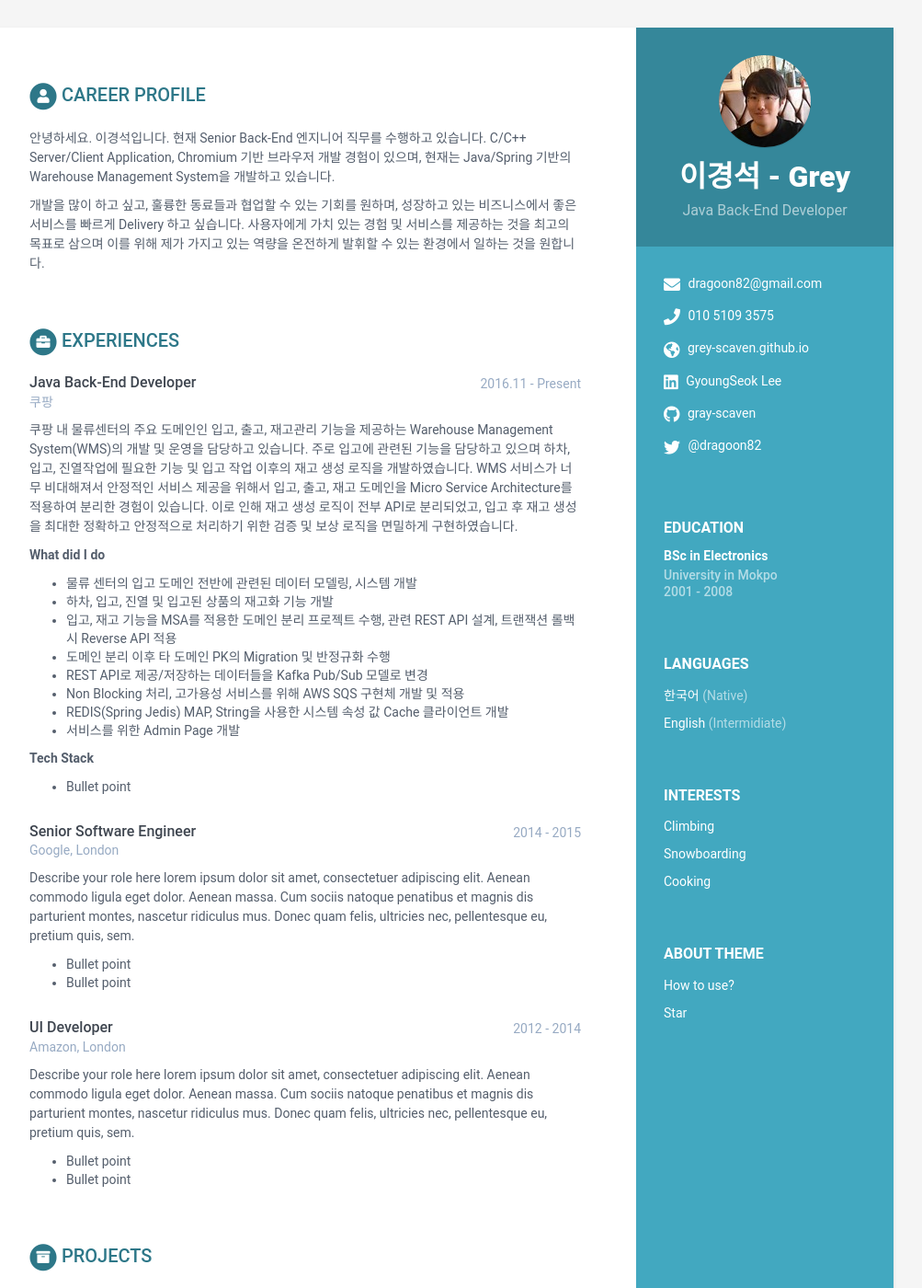
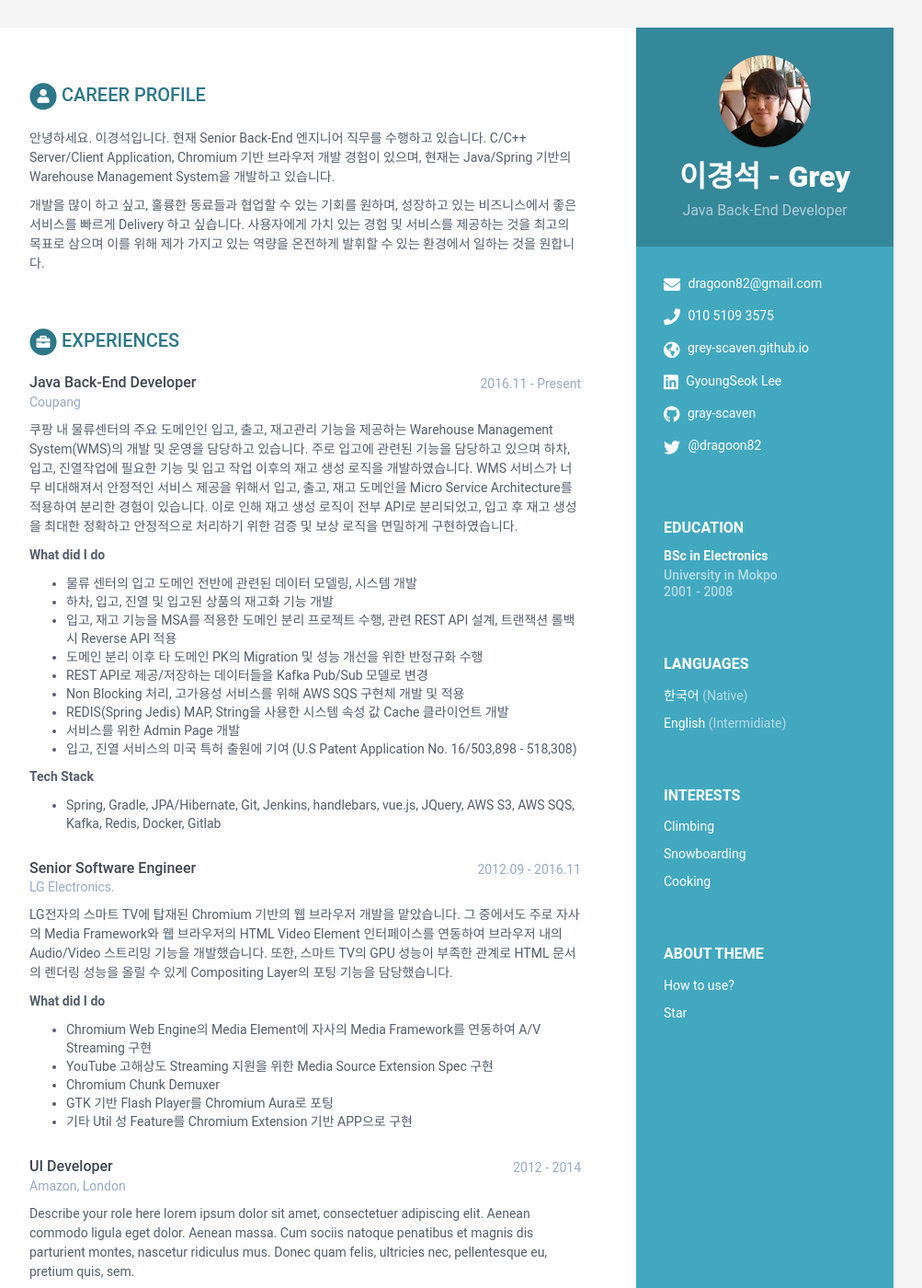
Before and after one commit to grey-scaven/grey-scaven.github.io, a Jekyll site: the page built from index.html, in a window 1280 px wide and 1400 px high. Shown: the whole window at 92% size, without its empty margins (168-1171 px from the left). Built offline with Jekyll 4.4.1, drawn with Linux system fonts in a browser that asks for light colours.

Commit message:
Update data.yml

```diff
--- a/_data/data.yml
+++ b/_data/data.yml
@@ -65,7 +65,7 @@ education:
 experiences:
     - role: Java Back-End Developer
       time: 2016.11 - Present
-      company: 쿠팡
+      company: Coupang
       details: |
         쿠팡 내 물류센터의 주요 도메인인 입고, 출고, 재고관리 기능을 제공하는 Warehouse
         Management System(WMS)의 개발 및 운영을 담당하고 있습니다.
@@ -80,27 +80,32 @@ experiences:
           - 물류 센터의 입고 도메인 전반에 관련된 데이터 모델링, 시스템 개발
           - 하차, 입고, 진열 및 입고된 상품의 재고화 기능 개발
           - 입고, 재고 기능을 MSA를 적용한 도메인 분리 프로젝트 수행, 관련 REST API 설계, 트랜잭션 롤백 시 Reverse API 적용
-          - 도메인 분리 이후 타 도메인 PK의 Migration 및 반정규화 수행
+          - 도메인 분리 이후 타 도메인 PK의 Migration 및 성능 개선을 위한 반정규화 수행
           - REST API로 제공/저장하는 데이터들을 Kafka Pub/Sub 모델로 변경
           - Non Blocking 처리, 고가용성 서비스를 위해 AWS SQS 구현체 개발 및 적용
           - REDIS(Spring Jedis) MAP, String을 사용한 시스템 속성 값 Cache 클라이언트 개발
           - 서비스를 위한 Admin Page 개발
+          - 입고, 진열 서비스의 미국 특허 출원에 기여 (U.S Patent Application No. 16/503,898 - 518,308)
 
         <b>Tech Stack</b>
-          - Bullet point
+          - Spring, Gradle, JPA/Hibernate, Git, Jenkins, handlebars, vue.js, JQuery, AWS S3, AWS SQS, Kafka, Redis, Docker, Gitlab
 
     - role: Senior Software Engineer
-      time: 2014 - 2015
-      company: Google, London
+      time: 2012.09 - 2016.11
+      company: LG Electronics.
       details: |
-        Describe your role here lorem ipsum dolor sit amet, consectetuer
-        adipiscing elit. Aenean commodo ligula eget dolor. Aenean massa.
-        Cum sociis natoque penatibus et magnis dis parturient montes,
-        nascetur ridiculus mus. Donec quam felis, ultricies nec,
-        pellentesque eu, pretium quis, sem.
+        LG전자의 스마트 TV에 탑재된 Chromium 기반의 웹 브라우저 개발을 맡았습니다.
+        그 중에서도 주로 자사의 Media Framework와 웹 브라우저의 HTML Video Element
+        인터페이스를 연동하여 브라우저 내의 Audio/Video 스트리밍 기능을 개발했습니다.
+        또한, 스마트 TV의 GPU 성능이 부족한 관계로 HTML 문서의 렌더링 성능을 올릴 수 있게
+        Compositing Layer의 포팅 기능을 담당했습니다.
 
-          - Bullet point
-          - Bullet point
+        <b>What did I do</b>
+          - Chromium Web Engine의 Media Element에 자사의 Media Framework를 연동하여 A/V Streaming 구현
+          - YouTube 고해상도 Streaming 지원을 위한 Media Source Extension Spec 구현
+          - Chromium Chunk Demuxer
+          - GTK 기반 Flash Player를 Chromium Aura로 포팅
+          - 기타 Util 성 Feature를 Chromium Extension 기반 APP으로 구현
 
     - role: UI Developer
       time: 2012 - 2014
```
